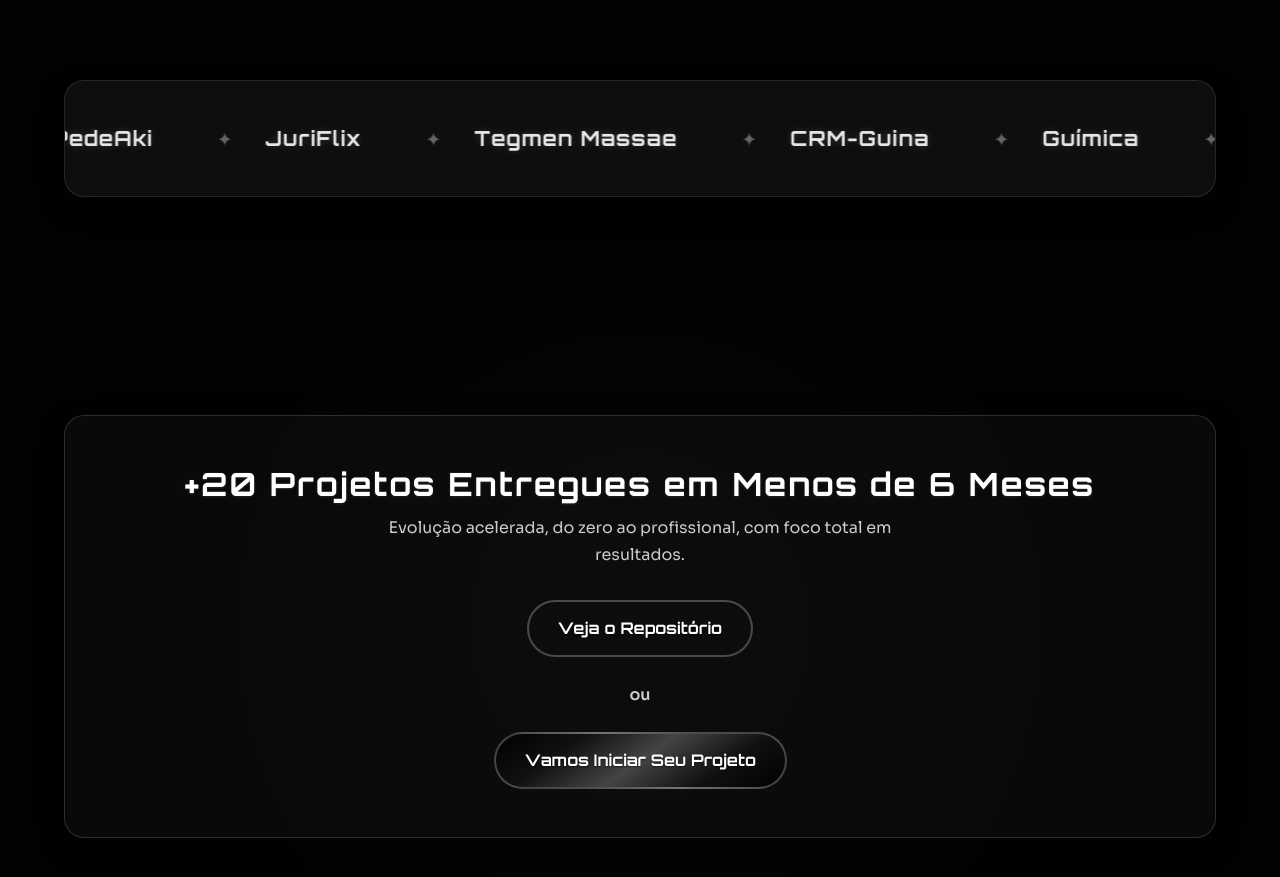
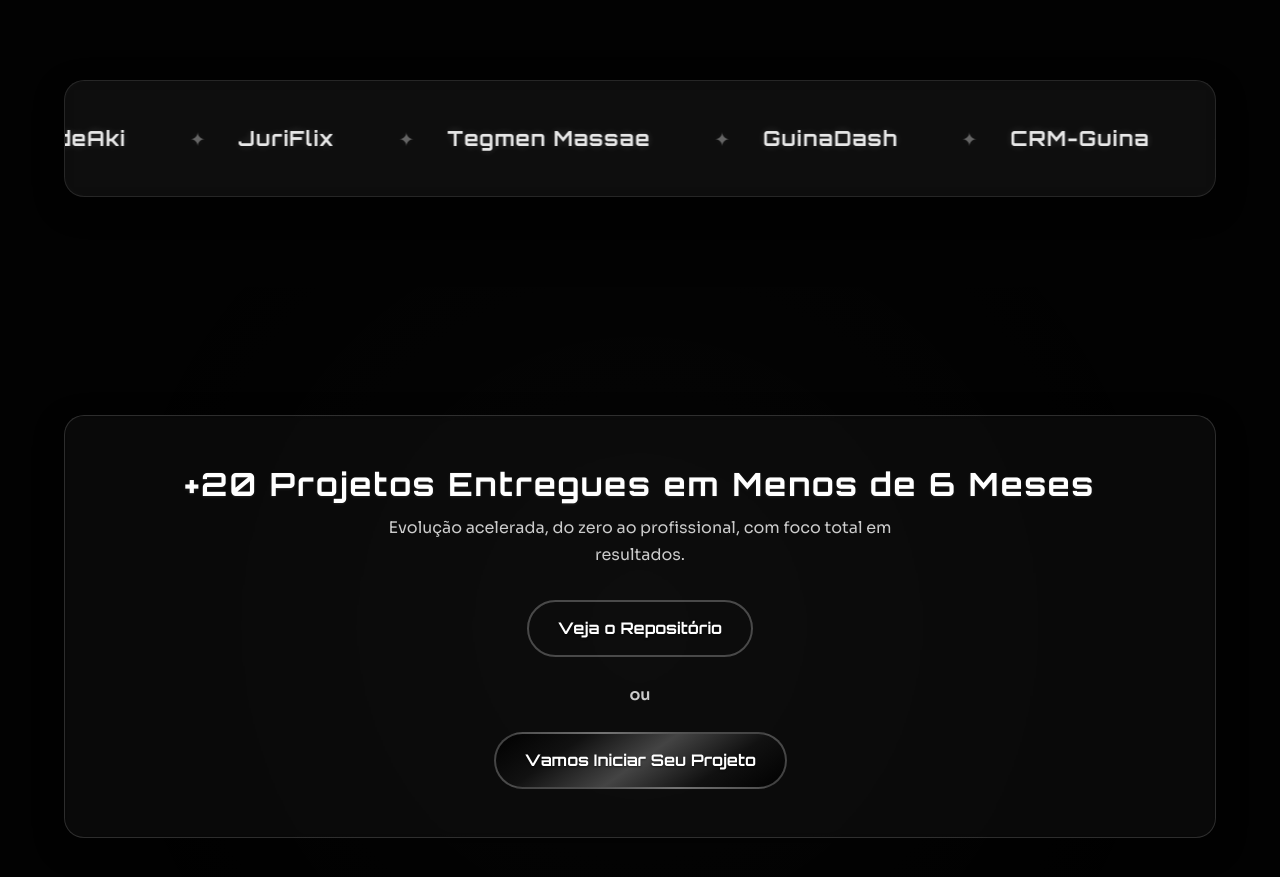
Before and after one commit to jonasguinami/Jonas-Guinami-Portfolio, a plain HTML site: page index.html in a window 1280 px wide. Shown: the part 3360-4237 px from the top of the page. Drawn offline with Linux system fonts and the light colour scheme.

Commit message:
Update index.html

```diff
--- a/index.html
+++ b/index.html
@@ -163,10 +163,10 @@
       <div class="ticker-container">
         <div class="ticker-track">
           <div class="ticker-list">
-            <span>FREEWILL AI</span><span>Guinam-AI</span><span>PedeAki</span><span>JuriFlix</span><span>Tegmen Massae</span><span>CRM-Guina</span><span>Guímica</span><span>Guina Coin</span><span>Guina Hour</span><span>Generator Key</span><span>ZapGo</span><span>GuinaText</span><span>GuinaPomo</span><span>DashCrypto</span><span>MathTuto</span><span>MathDimension</span><span>CogniFunctions</span><span>SisNina</span><span>Jarvis</span><span>LzFrança</span><span>Landing Branding</span><span>Portfólio Guinami</span>
+            <span>FREEWILL AI</span><span>Guinam-AI</span><span>PedeAki</span><span>JuriFlix</span><span>Tegmen Massae</span><span>GuinaDash</span><span>CRM-Guina</span><span>Guímica</span><span>Guina Coin</span><span>Guina Hour</span><span>Generator Key</span><span>ZapGo</span><span>GuinaText</span><span>GuinaPomo</span><span>DashCrypto</span><span>MathTuto</span><span>MathDimension</span><span>CogniFunctions</span><span>SisNina</span><span>Jarvis</span><span>LzFrança</span><span>Landing Branding</span><span>Portfólio Guinami</span>
           </div>
           <div class="ticker-list">
-            <span>FREEWILL AI</span><span>Guinam-AI</span><span>PedeAki</span><span>JuriFlix</span><span>Tegmen Massae</span><span>CRM-Guina</span><span>Guímica</span><span>Guina Coin</span><span>Guina Hour</span><span>Generator Key</span><span>ZapGo</span><span>GuinaText</span><span>GuinaPomo</span><span>DashCrypto</span><span>MathTuto</span><span>MathDimension</span><span>CogniFunctions</span><span>SisNina</span><span>Jarvis</span><span>LzFrança</span><span>Landing Branding</span><span>Portfólio Guinami</span>
+            <span>FREEWILL AI</span><span>Guinam-AI</span><span>PedeAki</span><span>JuriFlix</span><span>Tegmen Massae</span><span>GuinaDash</span><span>CRM-Guina</span><span>Guímica</span><span>Guina Coin</span><span>Guina Hour</span><span>Generator Key</span><span>ZapGo</span><span>GuinaText</span><span>GuinaPomo</span><span>DashCrypto</span><span>MathTuto</span><span>MathDimension</span><span>CogniFunctions</span><span>SisNina</span><span>Jarvis</span><span>LzFrança</span><span>Landing Branding</span><span>Portfólio Guinami</span>
           </div>
         </div>
       </div>
@@ -237,4 +237,5 @@
   </div>
   <div class="panel-overlay" id="panel-overlay"></div>
 
+
 </html>
```
